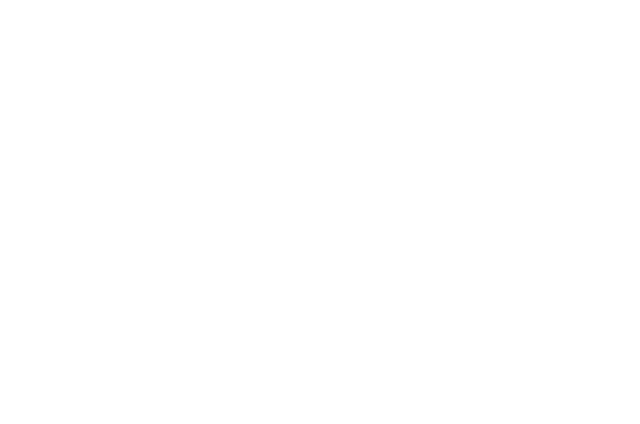
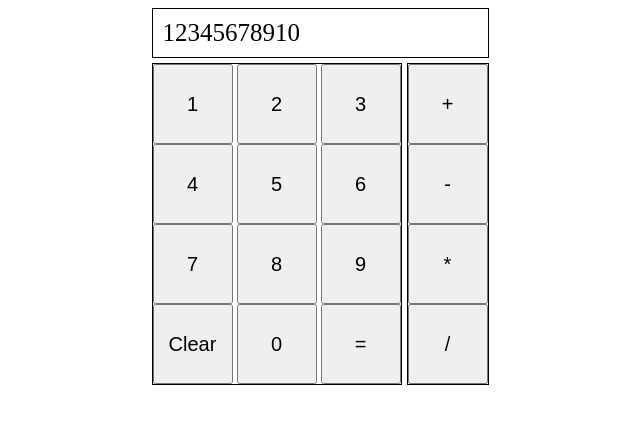
Before and after one commit to ktavean/calculator-improved, a plain HTML site: page index.html in a window 1280 px wide. Shown: the whole page, without its empty margins (320-960 px from the left). Drawn offline with Linux system fonts and the light colour scheme.

Commit message:
early GUI made

```diff
--- a/index.html
+++ b/index.html
@@ -3,9 +3,44 @@
     <head>
         <meta charset="UTF-8">
         <script src="script.js" defer></script>
+        <link rel="stylesheet" href="style.css">
         <title>Calculator</title>
     </head>
     <body>
-
+        <div id="container">
+            <div id="display">
+                <p>12345678910</p>
+            </div>
+            <div id="buttons">
+                <div id="left-side">
+                    <div class="row">
+                        <button type="button" value="1">1</button>
+                        <button type="button" value="2">2</button>
+                        <button type="button" value="3">3</button>
+                    </div>
+                    <div class="row">
+                        <button type="button" value="4">4</button>
+                        <button type="button" value="5">5</button>
+                        <button type="button" value="6">6</button>
+                    </div>
+                    <div class="row">
+                        <button type="button" value="7">7</button>
+                        <button type="button" value="8">8</button>
+                        <button type="button" value="9">9</button>
+                    </div>
+                    <div class="row">
+                        <button type="button" value="clear">Clear</button>
+                        <button type="button" value="0">0</button>
+                        <button type="button" value="=">=</button>
+                    </div>
+                </div>
+                <div id="right-side">
+                    <button type="button" value="add">+</button>
+                    <button type="button" value="subtract">-</button>
+                    <button type="button" value="multiply">*</button>
+                    <button type="button" value="divide">/</button>
+                </div>
+            </div>
+        </div>
     </body>
 </html>
--- a/script.js
+++ b/script.js
@@ -0,0 +1,28 @@
+const add = (a, b) => {
+    return a + b;
+}
+
+const subtract = (a, b) => {
+    return a - b;
+}
+
+const multiply = (a, b) => {
+    return a * b;
+}
+
+const divide = (a, b) => {
+    return a / b;
+}
+
+const operate = (operator, a, b) => {
+    switch(operator) {
+        case "add":
+            return add(a, b);
+        case "subtract":
+            return subtract(a, b);
+        case "multiply":
+            return multiply(a, b);
+        case "divide":
+            return divide(a, b);
+    }
+}
--- a/style.css
+++ b/style.css
@@ -0,0 +1,45 @@
+body {
+    height: 100vh;
+    display: flex;
+    justify-content: center;
+}
+
+button {
+    width: 80px;
+    height: 80px;
+    font-size: 20px;
+}
+
+p {
+    font-size: 25px;
+    margin: 10px 10px;
+}
+
+#container {
+    display: flex;
+    flex-direction: column;
+    gap: 5px;
+}
+
+#display {
+    text-align: left;
+    border: 1px solid;
+}
+
+#buttons {
+    display: flex;
+    gap: 5px;
+}
+
+#left-side {
+    display: flex;
+    flex-direction: column;
+    align-items: center;
+    border: 1px solid;
+}
+
+#right-side {
+    display: flex;
+    flex-direction: column;
+    border: 1px solid;
+}
```
